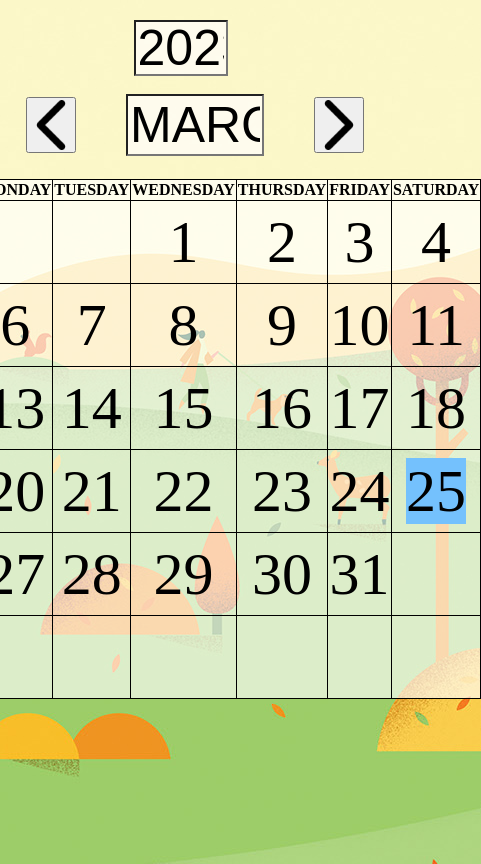
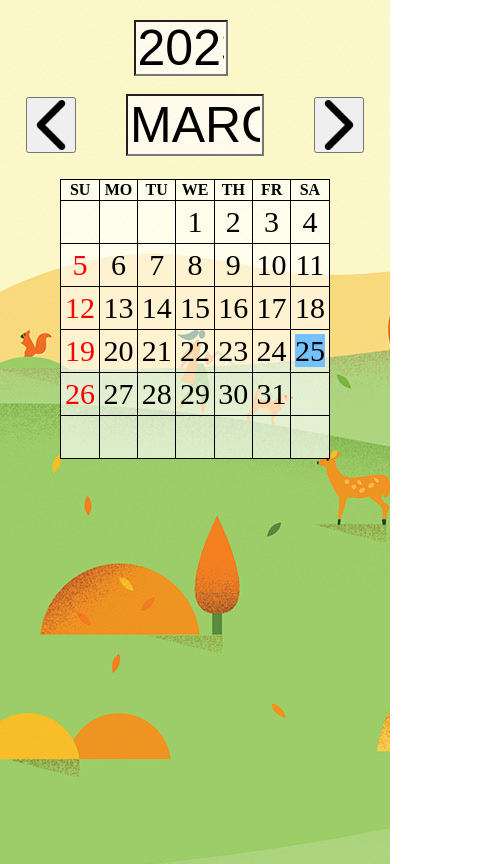
Before and after one commit to justacalendar/justacalendar.github.io, a plain HTML site: page calendar.html in a window 390 px wide. Shown: the whole page, 481 px wide, since content can reach past the window. Drawn offline with nearby package versions, Linux system fonts and the light colour scheme.

Commit message:
made the calendar table somewhat responsive:)

```diff
--- a/assets/codeassets/Calendar.css
+++ b/assets/codeassets/Calendar.css
@@ -97,8 +97,24 @@ td{
 
     font-size: 60px;
 }
+.tds{
+    width: 10px;
+    height: 53px;
+
+    font-size: 35px;
+}
+
+
 .monthtable{
-
+    margin-top: 6%;
+    margin-bottom: 10%;
+    width: 69%;
+}
+.monthtablesm{
+    background: rgba(255, 254, 254, 0.4);
+    border: 1px solid black;
+    border-collapse: collapse;
+    text-align: center;
     margin-top: 6%;
     margin-bottom: 10%;
     width: 69%;
@@ -108,3 +124,41 @@ td{
     justify-content: center;
     flex-direction: row;
 }
+.monthtabledivsm{
+    display: flex;
+    justify-content: center;
+    flex-direction: row;
+}
+
+@media (max-width: 890px) {
+    .hideonmobiletable {
+      display: none;
+    }
+  }
+  @media (min-width: 891px) {
+    .showonmobiletable {
+      display: none;
+    }
+  }
+  @media (max-width: 620px) {
+    .hideonmobileweekname {
+      display: none;
+    }
+  }
+  @media (min-width: 621px) {
+    .showonmobileweekname {
+      display: none;
+    }
+  }
+  @media (max-width: 450px) {
+    .tds {
+      font-size: 30px;
+      height: 40px;
+    }
+  }
+  @media (min-width: 451px) {
+    .tds {
+      font-size: 35px;
+      height: 53px;
+    }
+  }
--- a/assets/codeassets/Calendar.js
+++ b/assets/codeassets/Calendar.js
@@ -49,11 +49,13 @@ function unhideeverything() {
     document.getElementById("monthtable").style.visibility = "visible";
 }
 
-function Yearinput() {
+function Yearinput(IsToSearch) {
     tablereset();
     tablevalreset();
     startingday = 0; year = 0; days = 0;
-    document.getElementById("YearInput").value = today.getFullYear();
+    if (document.getElementById("YearInput").value == "") {
+        document.getElementById("YearInput").value = today.getFullYear();
+    }
     if (document.getElementById("YearInput").value != "") {
         year = Number(document.getElementById("YearInput").value);
         StartingDayFinder();
@@ -63,15 +65,17 @@ function Yearinput() {
         damprinter("startingmonthnochange");
         sidebuttonsendi("enable");
         hidesearch();
-        switchtocurrmon();
+        switchtocurrmon(IsToSearch);
     }
     else {
-        console.log("null : No year entered");
+        console.log("null : No year!");
     }
 }
-function switchtocurrmon() {
-    for (let i = 1; i <= today.getMonth(); i++) {
-        rightbutton();
+function switchtocurrmon(istosearch) {
+    if ((year == today.getFullYear())&&(istosearch == false)) {
+        for (let i = 1; i <= today.getMonth(); i++) {
+            rightbutton();
+        }
     }
 }
 function tablevalreset() {
@@ -147,7 +151,7 @@ function damprinter(mode) {
 
     tablereset();
 
-    let i = 0, j = 0, r = 1, cell;
+    let i = 0, j = 0, r = 1, cell,cellsm;
 
     monthsetting(mode);
     if (sidebrpressed == true) {
@@ -160,21 +164,26 @@ function damprinter(mode) {
 
     for (i = 1; i < 7; i++) {
         cell = document.getElementById("monthtable").rows[i].cells;
+        cellsm = document.getElementById("monthtablesm").rows[i].cells;
         for (j = fjs; j < 7; j++) {
 
             if (j == 0) {
                 cell[j].innerHTML = "<span style='color: red;'>" + r + "</span>";
+                cellsm[j].innerHTML = "<span style='color: red;'>" + r + "</span>";
             }
             else if (r == today.getDate()) {
                 if ((monthnamecount == today.getMonth()) && (year == today.getFullYear())) {
                     cell[j].innerHTML = "<span style='background-color: #74C1FD;'>" + r + "</span>";
+                    cellsm[j].innerHTML = "<span style='background-color: #74C1FD;'>" + r + "</span>";
                 }
                 else {
                     cell[j].innerHTML = r;
+                    cellsm[j].innerHTML = r;
                 }
             }
             else {
                 cell[j].innerHTML = r;
+                cellsm[j].innerHTML = r;
             }
 
             r++;
@@ -189,13 +198,15 @@ function damprinter(mode) {
 }
 
 function tablereset() {
-    let i = 0, j = 0, cell;
+    let i = 0, j = 0, cell,cellsm;
 
     for (i = 1; i < 7; i++) {
         cell = document.getElementById("monthtable").rows[i].cells;
+        cellsm = document.getElementById("monthtablesm").rows[i].cells;
         for (j = 0; j < 7; j++) {
 
             cell[j].innerHTML = null;
+            cellsm[j].innerHTML = null;
 
         }
 
--- a/assets/codeassets/Index.css
+++ b/assets/codeassets/Index.css
@@ -13,12 +13,12 @@
 }
 
 @media (max-width: 647px) {
-  .hideonmobile {
+  .hideonmobilecalbutt {
     display: none;
   }
 }
 @media (min-width: 648px) {
-  .showonmobile {
+  .showonmobilecalbutt {
     display: none;
   }
 }
--- a/calendar.html
+++ b/calendar.html
@@ -10,11 +10,11 @@
     <script src="assets/codeassets/Calendar.js"></script>
 </head>
 
-<body onload="Yearinput()">
+<body onload="Yearinput(false)">
     <div class="bigdiv">
         <div class="YearBoxdiv">
             <input type="text" class="YearBox" id="YearInput" name="YearInput" onmouseover="unhidesearch()">
-            <button onclick="Yearinput()" class="yearinbutton" id="yearinbutton"><img class="searchimg"
+            <button onclick="Yearinput(true)" class="yearinbutton" id="yearinbutton"><img class="searchimg"
                     src="assets/imageassets/button/searchimg.png" alt="search"></button>
         </div>
         <br>
@@ -29,8 +29,85 @@
             <button onclick="rightbutton()" class="rightmonthbutton" id="rightmonthbutton" disabled=><img
                     class="rightarrimg" src="assets/imageassets/button/rightarrow.png" alt="right"></button>
         </div>
-        <div class="monthtablediv">
-            <table class="monthtable" id="monthtable">
+
+        <div class="monthtabledivsm showonmobiletable">
+            <table class="monthtablesm showonmobiletable" id="monthtablesm">
+                <tr>
+                    <th class="hideonmobileweekname">SUND</th>
+                    <th class="hideonmobileweekname">MOND</th>
+                    <th class="hideonmobileweekname">TUES</th>
+                    <th class="hideonmobileweekname">WEDN</th>
+                    <th class="hideonmobileweekname">THUR</th>
+                    <th class="hideonmobileweekname">FRID</th>
+                    <th class="hideonmobileweekname">SATU</th>
+
+                    <th class="showonmobileweekname">SU</th>
+                    <th class="showonmobileweekname">MO</th>
+                    <th class="showonmobileweekname">TU</th>
+                    <th class="showonmobileweekname">WE</th>
+                    <th class="showonmobileweekname">TH</th>
+                    <th class="showonmobileweekname">FR</th>
+                    <th class="showonmobileweekname">SA</th>
+                </tr>
+                <tr>
+                    <td class="tds"></td>
+                    <td class="tds"></td>
+                    <td class="tds"></td>
+                    <td class="tds"></td>
+                    <td class="tds"></td>
+                    <td class="tds"></td>
+                    <td class="tds"></td>
+                </tr>
+                <tr>
+                    <td class="tds"></td>
+                    <td class="tds"></td>
+                    <td class="tds"></td>
+                    <td class="tds"></td>
+                    <td class="tds"></td>
+                    <td class="tds"></td>
+                    <td class="tds"></td>
+                </tr>
+                <tr>
+                    <td class="tds"></td>
+                    <td class="tds"></td>
+                    <td class="tds"></td>
+                    <td class="tds"></td>
+                    <td class="tds"></td>
+                    <td class="tds"></td>
+                    <td class="tds"></td>
+                </tr>
+                <tr>
+                    <td class="tds"></td>
+                    <td class="tds"></td>
+                    <td class="tds"></td>
+                    <td class="tds"></td>
+                    <td class="tds"></td>
+                    <td class="tds"></td>
+                    <td class="tds"></td>
+                </tr>
+                <tr>
+                    <td class="tds"></td>
+                    <td class="tds"></td>
+                    <td class="tds"></td>
+                    <td class="tds"></td>
+                    <td class="tds"></td>
+                    <td class="tds"></td>
+                    <td class="tds"></td>
+                </tr>
+                <tr>
+                    <td class="tds"></td>
+                    <td class="tds"></td>
+                    <td class="tds"></td>
+                    <td class="tds"></td>
+                    <td class="tds"></td>
+                    <td class="tds"></td>
+                    <td class="tds"></td>
+                </tr>
+            </table>
+        </div>
+
+        <div class="monthtablediv hideonmobiletable">
+            <table class="monthtable hideonmobiletable" id="monthtable">
                 <tr>
                     <th>SUNDAY</th>
                     <th>MONDAY</th>
```
Also changed, not shown: index.html (+2 -2 lines).
